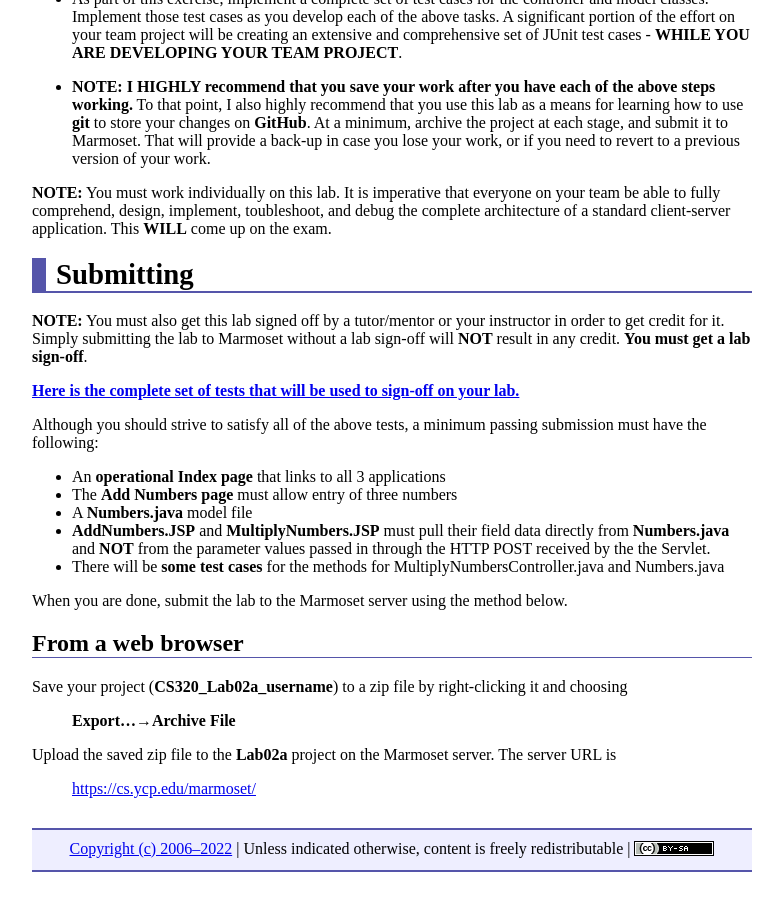
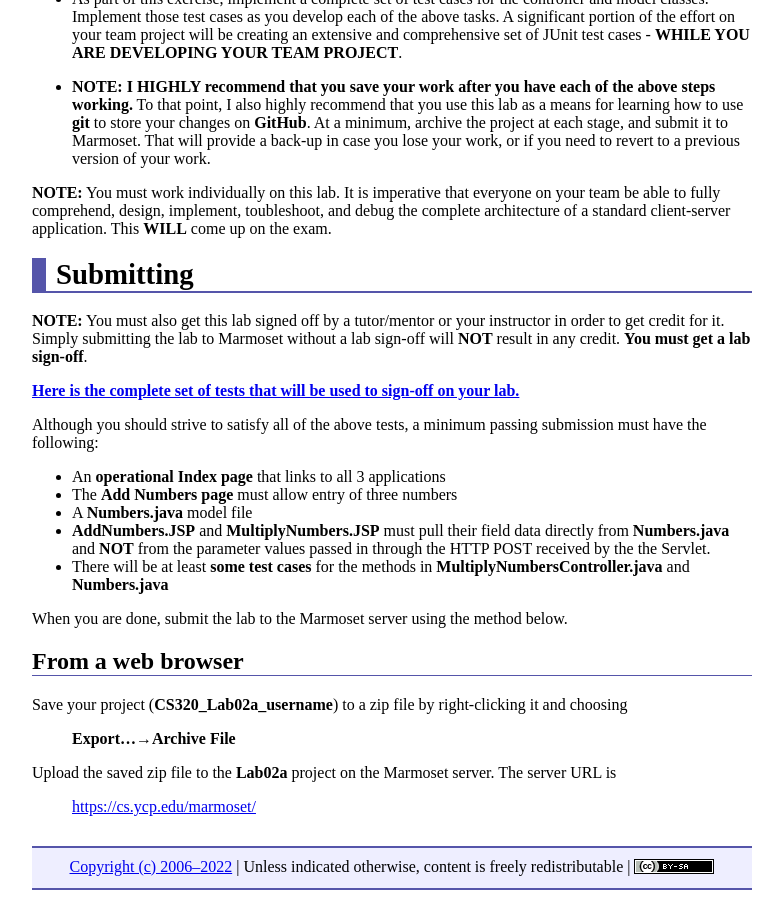
Before and after one commit to ycpcs/cs320-spring2022, a Jekyll site: the page built from labs/lab02a.md, in a window 1280 px wide and 900 px high, scrolled down 1113 px. Shown: the whole window, without its empty margins (248-1031 px from the left). Built offline with Jekyll 4.4.1, drawn with Linux system fonts in a browser that asks for light colours.

Commit message:
minimum passing criteria

```diff
--- a/labs/lab02a.md
+++ b/labs/lab02a.md
@@ -46,7 +46,7 @@ Although you should strive to satisfy all of the above tests, a minimum passing
 * The **Add Numbers page** must allow entry of three numbers
 * A **Numbers.java** model file
 * **AddNumbers.JSP** and **MultiplyNumbers.JSP** must pull their field data directly from **Numbers.java** and **NOT** from the parameter values passed in through the HTTP POST received by the the Servlet.
-* There will be **some test cases** for the methods for MultiplyNumbersController.java and Numbers.java
+* There will be at least **some test cases** for the methods in **MultiplyNumbersController.java** and **Numbers.java**
 
 When you are done, submit the lab to the Marmoset server using the method below.
 
```
